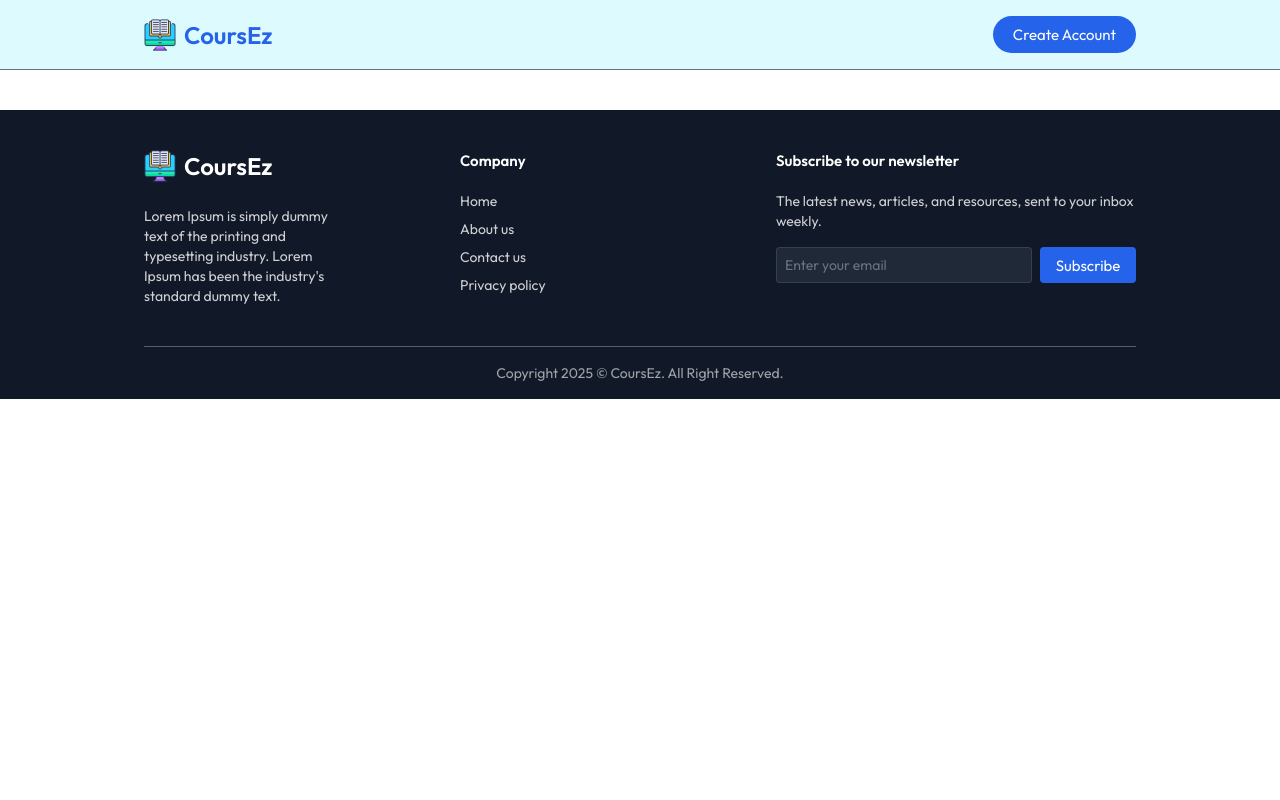
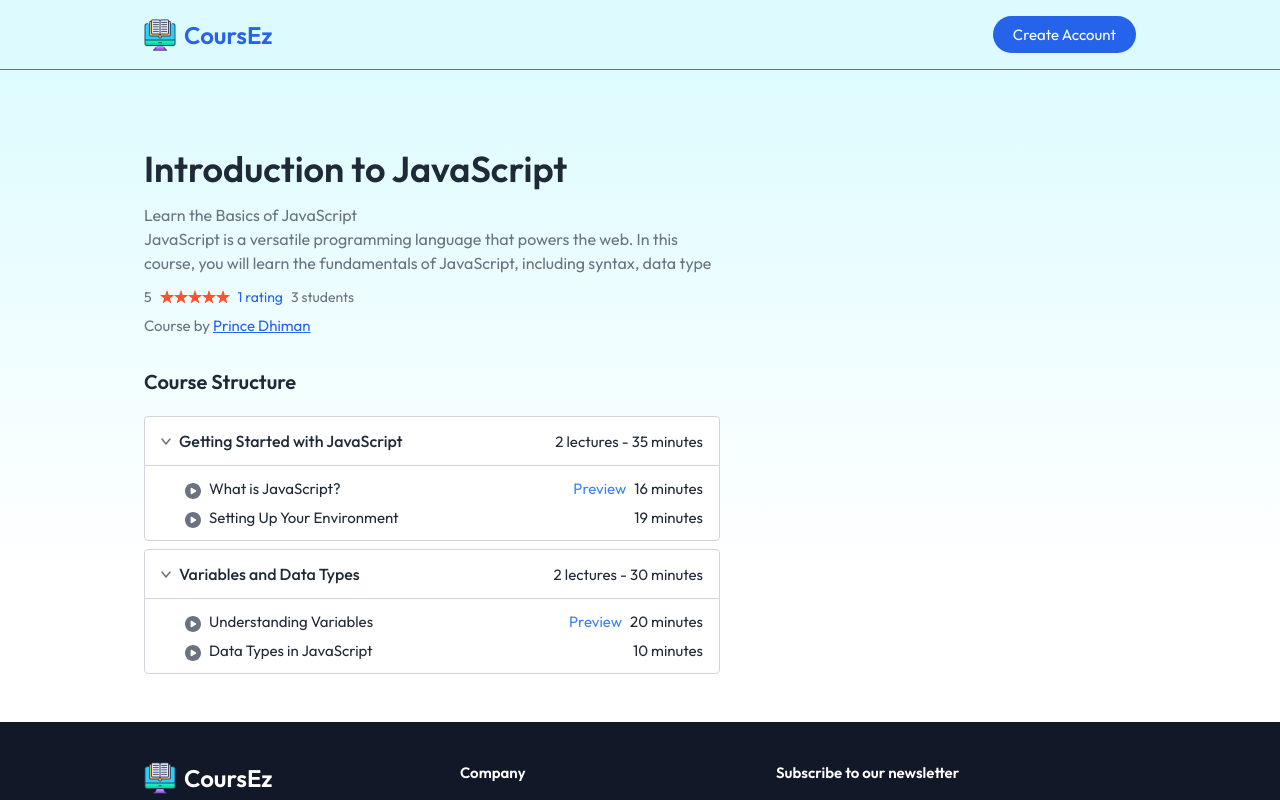
Before and after one commit to pprince-dhiman/CoursEz, a React (Vite) app in the folder client/: page /course/605c72efb3f1c2b1f8e4e1a1 in a window 1280 px wide. Shown: the top 800 px of the page. Built offline with nearby package versions, Linux system fonts and the light colour scheme; no server answers.

Commit message:
Working on left half of course Description page.

```diff
--- a/client/src/components/student/CourseCard.jsx
+++ b/client/src/components/student/CourseCard.jsx
@@ -14,7 +14,7 @@
 
       <div className='p-3 text-left'>
         <h3 className='text-base font-bold'>{course.courseTitle}</h3>
-        <p className='text-gray-500'>{course.educator.name}</p>
+        <p className='text-gray-500'>Prince Dhiman</p>
         <div className='flex items-center space-x-2'>
           {/* Average rating of course as per all students rating */}
           <p>{calculateRating(course)}</p>
--- a/client/src/context/context.jsx
+++ b/client/src/context/context.jsx
@@ -1,5 +1,6 @@
 import { createContext, useEffect, useState } from "react";
 import { dummyCourses } from "../assets/assets";
+import humanizeDuration from "humanize-duration";
 
 export const AppContext = createContext();
 
@@ -9,29 +10,59 @@
     const [isEducator, setIsEducator] = useState(true);
 
     // fetch all courses
-    const fetchAllCourses = async() => {
+    const fetchAllCourses = async () => {
         setAllCourses(dummyCourses);
     }
 
     // Function to calculate avg rating of course
     const calculateRating = (course) => {
-        if(course.courseRatings.length===0){
+        if (course.courseRatings.length === 0) {
             return 0;
         }
-        let totalRating=0;
+        let totalRating = 0;
         course.courseRatings.forEach((rating) => {
             totalRating += rating.rating;
         })
-        return totalRating/course.courseRatings.length;
+        return totalRating / course.courseRatings.length;
     }
 
-    useEffect(()=>{
+    // function to calculate chapter time.
+    const calculateChapterTime = (chapter) => {
+        let time = 0;
+        chapter.chapterContent.map((lecture) => {
+            time += lecture.lectureDuration;
+        });
+        // time stored as minute number, so converting to mili-sec and then humanize.
+        return humanizeDuration(time * 60 * 1000, { units: ['h', 'm'] });
+    }
+
+    // function to calculate course duration of a course.
+    const calculateCourseDuration = (course) => {
+        let time = 0;
+        course.courseContent.map((chapter) => {
+            time += calculateChapterTime(chapter)
+        });
+        return humanizeDuration(time * 60 * 1000, { units: ['h', 'm'] });
+    }
+
+    // function to calculate the total lectures of a course.
+    const calculateNoOfLectures = (course) => {
+        let totalLectures = 0;
+        course.courseContent.forEach((chapter) => {
+            if (Array.isArray(chapter.chapterContent))
+                totalLectures += chapter.chapterContent.length;
+        });
+        return totalLectures;
+    }
+
+    useEffect(() => {
         fetchAllCourses();
     }, []);
 
     const value = {
         currency, allCourses, calculateRating,
-        isEducator, setIsEducator
+        isEducator, setIsEducator, calculateChapterTime,
+        calculateCourseDuration, calculateNoOfLectures
     }
 
     return (
--- a/client/src/pages/student/CourseDetail.jsx
+++ b/client/src/pages/student/CourseDetail.jsx
@@ -1,11 +1,113 @@
-import React from 'react'
+import { useContext, useEffect, useState } from 'react'
+import { AppContext } from '../../context/context';
+import { useParams } from 'react-router-dom';
+import Loading from '../../components/student/Loading';
+import { assets } from '../../assets/assets';
+import humanizeDuration from 'humanize-duration';
 
 const CourseDetail = () => {
-  return (
-    <div>
+  const { id } = useParams();
+  const { allCourses, calculateRating, calculateChapterTime, calculateCourseDuration, calculateNoOfLectures } = useContext(AppContext);
+
+  const [courseData, setCourseData] = useState(null);
+  const [openSections, setOpenSections] = useState({});
+
+  const fetchCourseData = async () => {
+    const getCourse = allCourses.find(course => course._id === id);
+    setCourseData(getCourse);
+  }
+
+  const toggleSections = () => {
+
+  }
+
+  useEffect(() => {
+    fetchCourseData();
+  }, [allCourses]);
+
+  return courseData ? (
+    <div className='flex md:flex-row flex-col-reverse gap-10 relative items-start justify-between md:px-36 px-8 md:pt-30 pt-20 text-left'>
+
+      <div className='absolute top-0 left-0 w-full h-[500px] -z-1 bg-gradient-to-b from-cyan-100/70'></div>
+
+      {/* left column */}
+      <div className='max-w-xl z-10 text-gray-500'>
+        <h1 className='text-[24px] md:text-[36px] text-gray-800 font-semibold my-2'>
+          {courseData?.courseTitle}
+        </h1>
+        <p className='pt-4 md:text-base text-sm'
+          dangerouslySetInnerHTML={{ __html: courseData.courseDescription.slice(0, 200) }}>
+        </p>
+
+        {/* Review and ratings */}
+
+        <div className='flex items-center space-x-2 pt-3 pb-2 text-sm'>
+
+          {/* Average rating of course as per all students rating */}
+          <p>{calculateRating(courseData)}</p>
+
+          {/* Rating starts  */}
+          <div className='flex'>
+            {[...Array(5)].map((_, i) => (<img key={i} src={i < calculateRating(courseData) ? assets.star : assets.star_blank} className='w-3.5 h-3.5' />))}
+          </div>
+
+          <p className='text-blue-600'>{courseData.courseRatings.length}
+            {courseData.courseRatings.length > 1 ? ' ratings' : ' rating'}
+          </p>
+          <p>
+            {courseData.enrolledStudents.length} {courseData.enrolledStudents.length > 1 ? ' students' : ' student'}
+          </p>
+        </div>
+
+        <p>Course by <span className='text-blue-600 underline'>Prince Dhiman</span></p>
+
+        <div className='pt-8 text-gray-800'>
+          <h2 className='text-xl font-semibold'>Course Structure</h2>
+
+          <div className='pt-5'>
+            {
+              courseData?.courseContent?.map((chapter, idx) => (
+                <div key={idx} className='border border-gray-300 bg-white mb-2 rounded'>
+                  <div className='flex items-center justify-between px-4 py-3 cursor-pointer select-none'>
+                    <div className='flex items-center gap-2'>
+                      <img src={assets.down_arrow_icon} alt="arrow-icon" />
+                      <p className='font-medium md:text-base text-sm'>{chapter.chapterTitle}</p>
+                    </div>
+                    <p className='text-sm md:text-default'>{chapter.chapterContent.length} lectures - {calculateChapterTime(chapter)}</p>
+                  </div>
+
+                  {/* Inside each chapter */}
+                  <div className='overflow-hidden transition-all duration-300 max-h-96'>
+                    <ul className='list-disc md:pl-10 px-4 py-2 text-gray-600 border-t border-gray-300'>
+                      {
+                        chapter.chapterContent.map((lecture, idx) => (
+                          <li key={idx} className='flex items-center gap-2 py-1'>
+                            <img src={assets.play_icon} alt="play-icon" className='w-4 h-4 mt-1' />
+                            <div className='flex items-center justify-between w-full text-gray-800 text-xs md:text-default'>
+                              <p>{lecture.lectureTitle}</p>
+                              <div className='flex gap-2'>
+                                {lecture.isPreviewFree && <p className='text-blue-500 cursor-pointer'>Preview</p>}
+                                <p>{humanizeDuration(lecture.lectureDuration * 60 * 1000, { units: ['h', 'm'] })}</p>
+                              </div>
+                            </div>
+                          </li>
+                        ))
+                      }
+                    </ul>
+                  </div>
+
+                </div>
+              ))
+            }
+          </div>
+        </div>
+      </div>
+
+      {/* right column */}
+      <div></div>
 
     </div>
-  )
+  ) : <Loading />
 }
 
 export default CourseDetail
```
